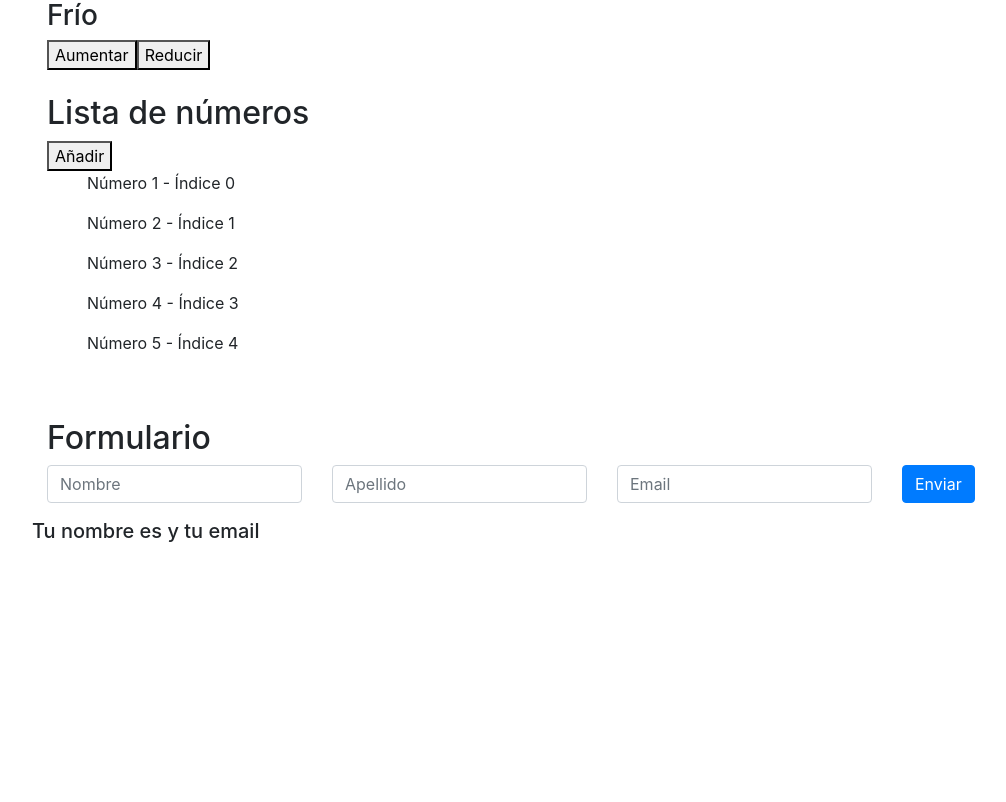
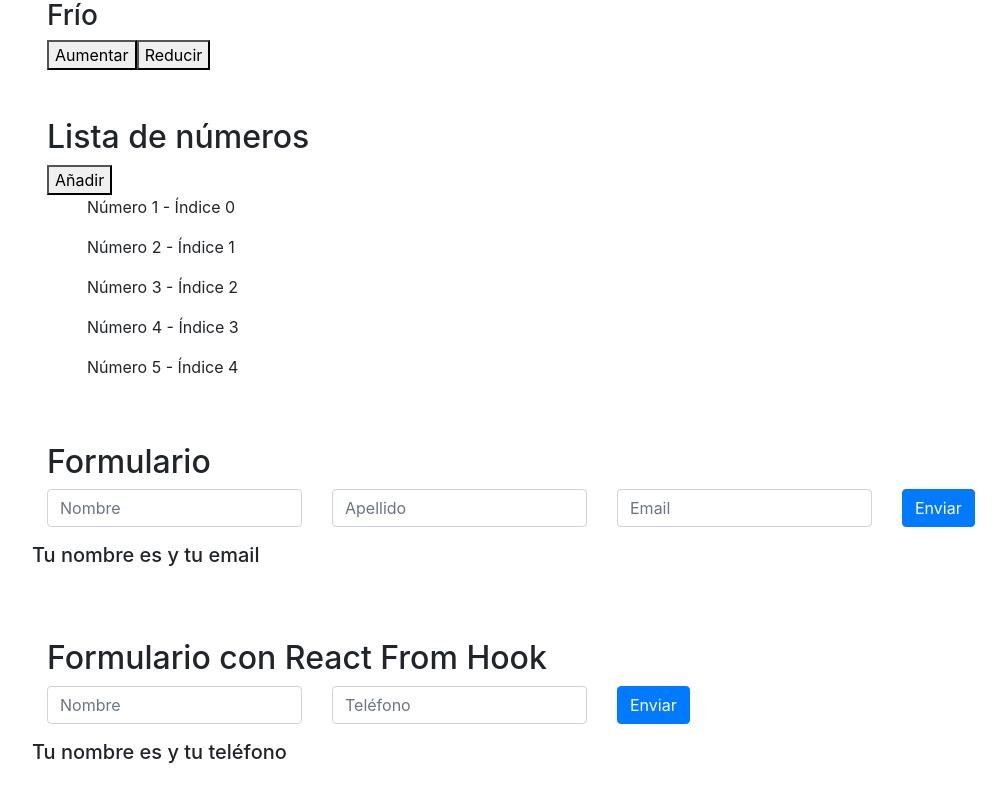
Before and after one commit to acalvom/learning-react-basic, a React (Create React App) app: page / in a window 1280 px wide. Shown: the part 220-1022 px from the top of the page, without its empty margins (38-1044 px from the left). Before the commit the page ends 835 px from the top, so only its background shows below. Built offline with nearby package versions, Linux system fonts and the light colour scheme.

Commit message:
Formulario con validación de campos con React Form Hook

```diff
--- a/src/App.js
+++ b/src/App.js
@@ -3,14 +3,16 @@ import Contador from "./components/Contador";
 import Jsx from "./components/Jsx";
 import Lista from "./components/Lista";
 import Formulario from "./components/Formulario";
+import FormHook from "./components/FormHook";
 
 function App() {
     return (
         <div className="container mt-5">
             <Contador/><br/><br/><br/>
-      <Jsx/><br/><br/>
+            <Jsx/><br/><br/><br/>
             <Lista/><br/><br/>
             <Formulario/><br/><br/>
+            <FormHook/><br/><br/>
         </div>
     );
 }
--- /dev/null
+++ b/src/components/FormHook.js
@@ -0,0 +1,56 @@
+import React, {Fragment, useState} from 'react'
+import {useForm} from 'react-hook-form'
+
+const FormHook = () => {
+
+    /* React Form Hook - Versión 7
+     * 1-En el onSubmit del formulario hay que pasar la función handleSubmit conn la función onSubmit que creemos
+     * 2-En el input hay que añadir el objeto register con el campo "name" y los requisitos de validación
+     * 3-Para hacer el control de errores se accede al tipo de requisito
+     * 4-Asignar los datos del formulario al estado con setDatos
+     */
+
+    const [datos, setDatos] = useState({
+        nombre: '',
+        telefono: ''
+    });
+    const {register, formState: {errors}, handleSubmit} = useForm();
+    const onSubmit = (form, event) => {
+        setDatos(form)
+        event.target.reset();  // Para limpiar el formulario
+    }
+
+    return (
+        <Fragment>
+            <h2>Formulario con React From Hook</h2>
+            <form onSubmit={handleSubmit(onSubmit)}>
+                <div className="row">
+                    <div className="col-md-3">
+                        <input className="form-control"
+                               placeholder="Nombre"
+                               {...register("nombre", {required: true, maxLength: 20})}/>
+                        {errors.nombre && errors.nombre.type === "required" && <span>Campo obligatorio</span>}
+                        {errors.nombre && errors.nombre.type === "maxLength" && <span>Max 20 caracteres</span>}
+                    </div>
+                    <div className="col-md-3">
+                        <input className="form-control"
+                               placeholder="Teléfono"
+                               {...register("telefono", {required: true, minLength: 9, maxLength: 9})}/>
+                        {errors.telefono && errors.telefono.type === "required" && <span>Campo obligatorio</span>}
+                        {errors.telefono && errors.telefono.type === "minLength" && <span>9 caracteres</span>}
+                        {errors.telefono && errors.telefono.type === "maxLength" && <span>9 caracteres</span>}
+                    </div>
+                    <div className="col-md-3">
+                        <button type="submit" className="btn btn-primary">Enviar</button>
+                    </div>
+                </div>
+                <div className="row my-3">
+                    <h5>Tu nombre es {datos.nombre} y tu teléfono {datos.telefono}</h5>
+                </div>
+            </form>
+        </Fragment>
+
+    );
+}
+
+export default FormHook;
```
Lines whose indentation alone changed are shown as unchanged.
